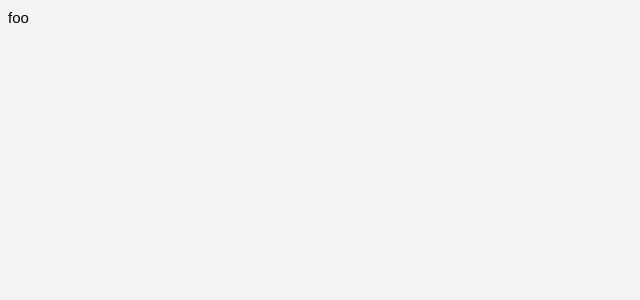
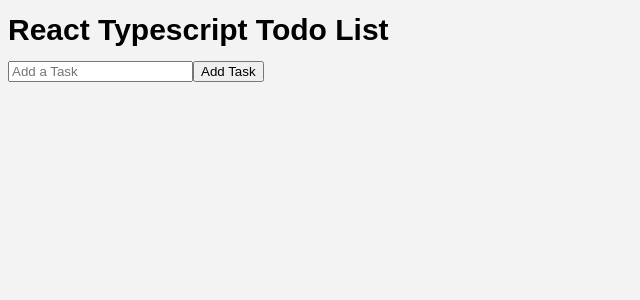
Before and after one commit to abhsrivastava/react-ts-todo, a React app: page / in a window 1280 px wide. Shown: the top 300 px of the page, without its empty margins (0-640 px from the left). Built offline with nearby package versions, Linux system fonts and the light colour scheme.

Commit message:
added react components

```diff
--- a/src/components/App.tsx
+++ b/src/components/App.tsx
@@ -1,16 +1,62 @@
 import * as React from "react";
 import * as ReactDOM from "react-dom";
+import { TaskForm } from './TaskForm';
+import { TaskTable } from './TaskTable';
+import { Task } from './Models';
 
 export class App extends React.Component<IProps, IState> {
+   constructor(props: IProps) {
+      super(props);
+      this.handleAdd = this.handleAdd.bind(this);
+      this.handleChange = this.handleChange.bind(this);
+      this.handleDelete = this.handleDelete.bind(this);
+      this.state = {
+         currentTask: '',
+         taskList: []
+      };
+   }
+
+   getMaxId() : number {
+      return this.state.taskList.length + 1;
+   }
+
+   handleChange(textValue: string) {
+      this.setState({currentTask: textValue});
+   }
+
+   handleDelete(index: number) {
+      var copy = this.state.taskList.slice();
+      copy.splice(index, 1);
+      console.log(copy);
+      this.setState({taskList: copy});
+   }
+
+   handleAdd() {
+      if (this.state.currentTask != "") {
+         var task : Task = {taskid: this.getMaxId(), taskvalue: this.state.currentTask, done: false};
+         this.setState({
+            currentTask: '',
+            taskList: [
+               ...this.state.taskList,
+               task
+            ]
+         });
+      }
+   }
    public render() {
       return (
-         <div>{this.props.name}</div>
+         <div>
+            <h1>React Typescript Todo List</h1>
+            <TaskForm text={this.state.currentTask} handleAdd={this.handleAdd} handleChange={this.handleChange} />
+            <TaskTable taskList={this.state.taskList} handleDelete={this.handleDelete} />
+         </div>
       )
    }
 }
 
 interface IState {
-
+   currentTask: string,
+   taskList: Array<Task>
 }
 
 interface IProps {
--- /dev/null
+++ b/src/components/Models.tsx
@@ -0,0 +1,5 @@
+export interface Task {
+   taskid: number,
+   taskvalue: string,
+   done: boolean
+}
--- /dev/null
+++ b/src/components/TaskForm.tsx
@@ -0,0 +1,18 @@
+import * as React from 'react';
+import * as ReactDOM from 'react-dom';
+
+export class TaskForm extends React.Component<any, any> {
+   handleSubmit(e: React.FormEvent<HTMLFormElement>) : void {
+      e.preventDefault();
+      this.props.handleAdd();
+   }
+
+   render() : JSX.Element {
+      return (
+         <form onSubmit={(e) => this.handleSubmit(e)}>
+            <input type="text" placeholder="Add a Task" value={this.props.text} onChange={(e) => this.props.handleChange(e.target.value)} />
+            <button type="submit">Add Task</button>
+         </form>
+      )
+   }
+}
--- /dev/null
+++ b/src/components/TaskTable.tsx
@@ -0,0 +1,27 @@
+import * as React from 'react';
+import * as ReactDOM from 'react-dom';
+import { Task } from './Models';
+
+export class TaskTable extends React.Component<TableProps, any> {
+   constructor(props: TableProps){
+      super(props);
+   }
+   render() : JSX.Element {
+      console.log('came inside render method');
+      return (
+         <div>
+            {this.props.taskList.map((t: Task, index: number) =>
+               <div key={t.taskid}>
+                  <span>{t.taskvalue}</span>
+                  <button onClick={(e) => this.props.handleDelete(index)}>Delete</button>
+               </div>
+            )}
+         </div>
+      );
+   }
+}
+
+interface TableProps {
+   taskList: Array<Task>,
+   handleDelete: (index: number) => void
+}
--- a/src/styles/style.scss
+++ b/src/styles/style.scss
@@ -3,5 +3,5 @@ body {
    font-family: "Helvitica Neue", Helvitica, Arial, sans-serif;
    font-size: 15px;
    line-height: 1.3rem;
-   background-color: $background-grey
+   background-color: $background-grey;
 }
```
